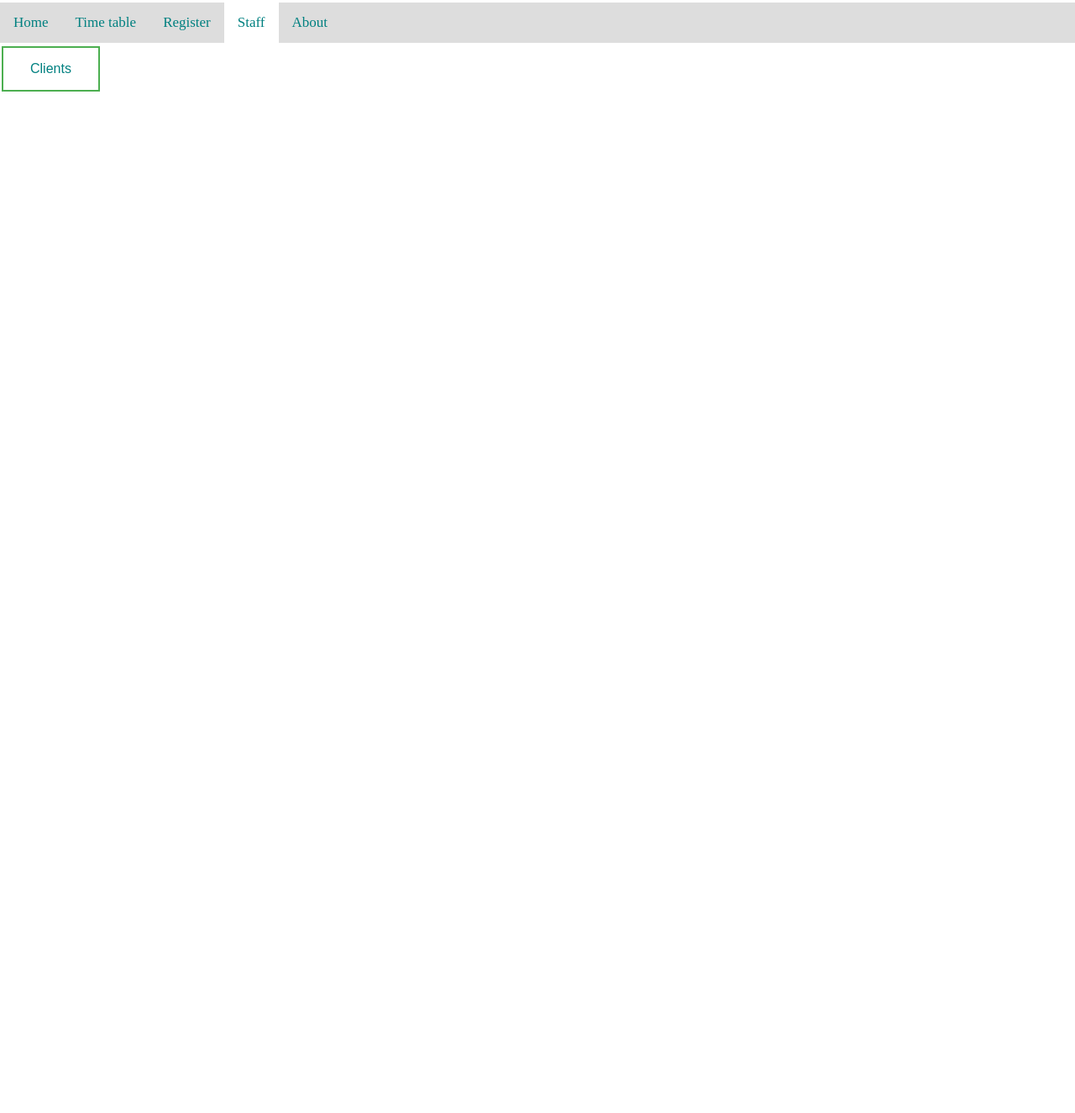
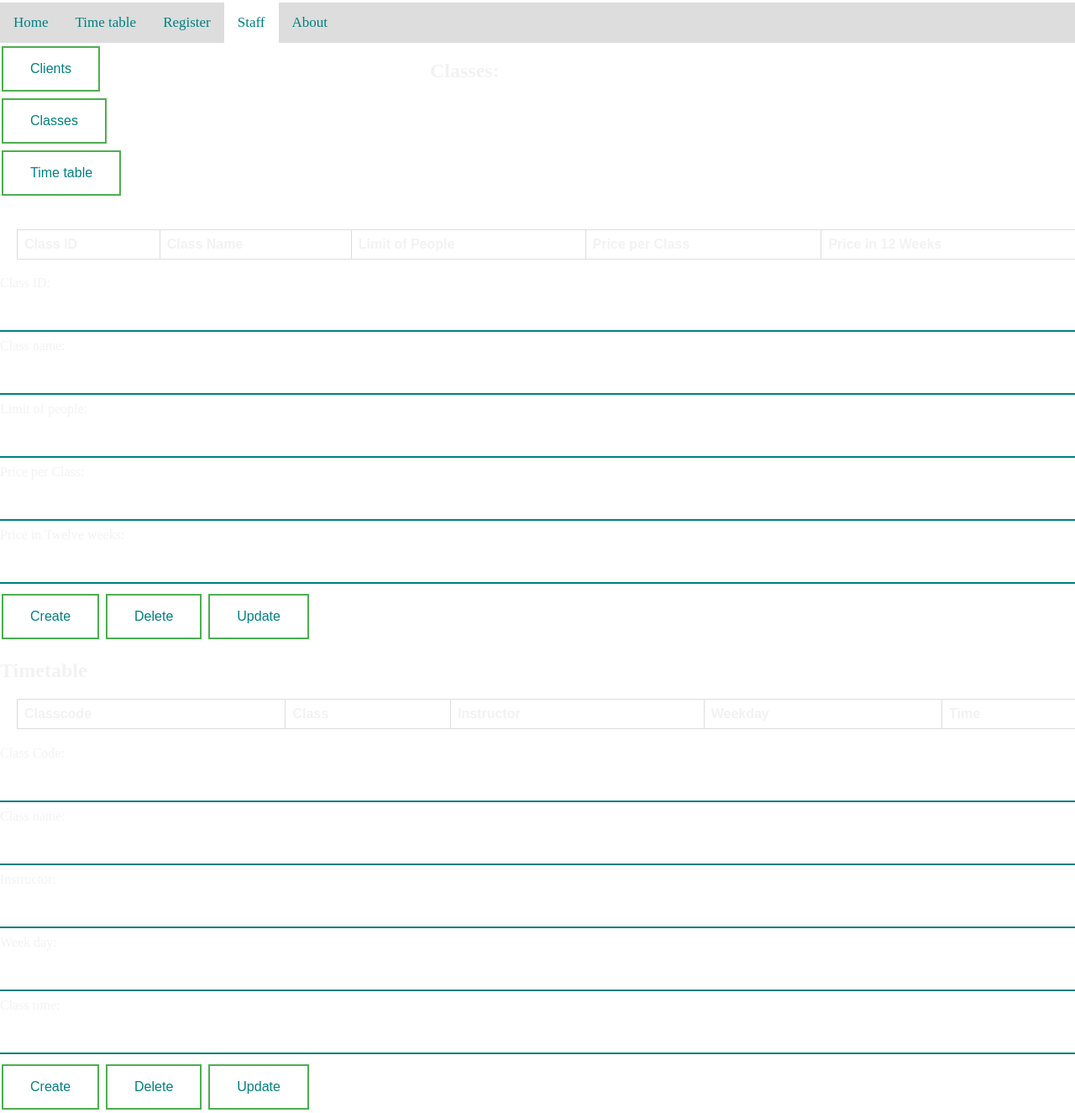
Before and after one commit to thiagosteps227/SmartGym, a plain HTML site: page WebContent/staff.html in a window 1280 px wide. Shown: the part 124-1449 px from the top of the page at 84% size. Before the commit the page ends 800 px from the top, so only its background shows below. Drawn offline with Linux system fonts and the light colour scheme; files that its build step writes are made by us from their sources.

Commit message:
with all the methods done

```diff
--- a/WebContent/staff.html
+++ b/WebContent/staff.html
@@ -14,11 +14,11 @@
 </header>
 <section>
 	<div class="topnav">
-	  		<a id="home" class="active" href="/SmartGym">Home</a>
-	  		<a id="timetablePage" href="/SmartGym/rest/timetable">Time table</a>
-	  		<a id="registerPage" href="/SmartGym/register.html">Register</a>
-	  		<a id="staffPage" href="/SmartGym/staff.html">Staff</a>
-	  		<a id="aboutPage" href="/SmartGym/about.html">About</a>
+	  	<a id="home" class="active" href="/SmartGym">Home</a>
+  		<a id="timetablePage" href="/SmartGym/timetable.html">Time table</a>
+  		<a id="registerPage" href="/SmartGym/register.html">Register</a>
+  		<a id="staffPage" href="/SmartGym/staff.html">Staff</a>
+  		<a id="aboutPage" href="/SmartGym/about.html">About</a>
 	</div>
 	<div id="customerDiv">
 		<table id="customerTable">
@@ -32,6 +32,8 @@
 	</div>
 	<div id="buttons">
 		<button class="buttons" id="showClientsButton">Clients</button><br>
+		<button class="buttons" id="showClassesButton">Classes</button><br>
+		<button class="buttons" id="showTimetableButton">Time table</button><br>
 		<button class="buttons" id="deleteCustomer">Delete a Customer</button><br>
 		<button class="buttons" id="showCustomerDetailsButton">Show Customer details</button><br>
 		<button class="buttons" id="updateCustomer">Update Customer</button>
@@ -55,6 +57,52 @@
 		<label for="dateOfBirth">Date of Birth:</label>
 		<input type="text" id="dateOfBirth" ><br><br>
 	</div>
+	<div id="classtableDiv">
+		<h2>Classes:</h2>
+
+		<table id="classtable">
+		<thead>
+		<tr><th>Class ID</th><th>Class Name</th><th>Limit of People</th><th>Price per Class</th><th>Price in 12 Weeks</th><tr>
+		</table>
+	</div>
+	<div id="updateClassForm">
+		<label for="classID">Class ID:</label>
+		<input type="text" id="classID" ><br>
+		<label for="className">Class name:</label>
+		<input type="text" id="className" ><br>
+		<label for="personLimit">Limit of people:</label>
+		<input type="text" id="personLimit" ><br>
+		<label for="pricePerClas">Price per Class:</label>
+		<input type="text" id="pricePerClass" ><br>
+		<label for="priceTwelveWeeks">Price in Twelve weeks:</label>
+		<input type="text" id="priceTwelveWeeks" ><br>
+		<button class="buttons" id="createClass">Create</button>
+		<button class="buttons" id="deleteClass">Delete</button>
+		<button class="buttons" id="updateClass">Update</button>
+	</div>
+	<div id="timetableDiv">
+		<h2>Timetable</h2>
+		<table id="timetable">
+		<thead>
+		<tr><th>Classcode</th><th>Class</th><th>Instructor</th><th>Weekday</th><th>Time</th><tr>
+		</table>
+	</div>
+	<div id="updateTimetableForm">
+		<label for="classCode">Class Code:</label>
+		<input type="text" id="classCode" ><br>
+		<label for="TTclassName">Class name:</label>
+		<input type="text" id="TTclassName" ><br>
+		<label for="instructor">Instructor:</label>
+		<input type="text" id="instructor" ><br>
+		<label for="weekDay">Week day:</label>
+		<input type="text" id="weekDay" ><br>
+		<label for="classTime">Class time:</label>
+		<input type="text" id="classTime" ><br>
+		<button class="buttons" id="createTimetable">Create</button>
+		<button class="buttons" id="deleteTimetable">Delete</button>
+		<button class="buttons" id="updateTimetable">Update</button>
+	</div>
+
 </section>
 </body>
 </html>
```
